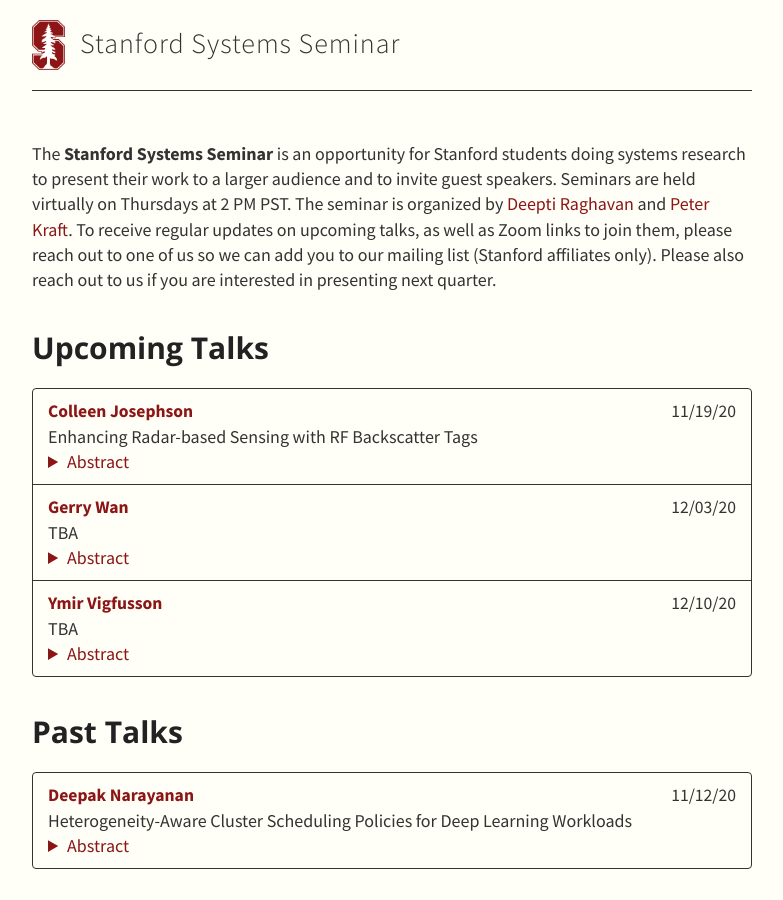
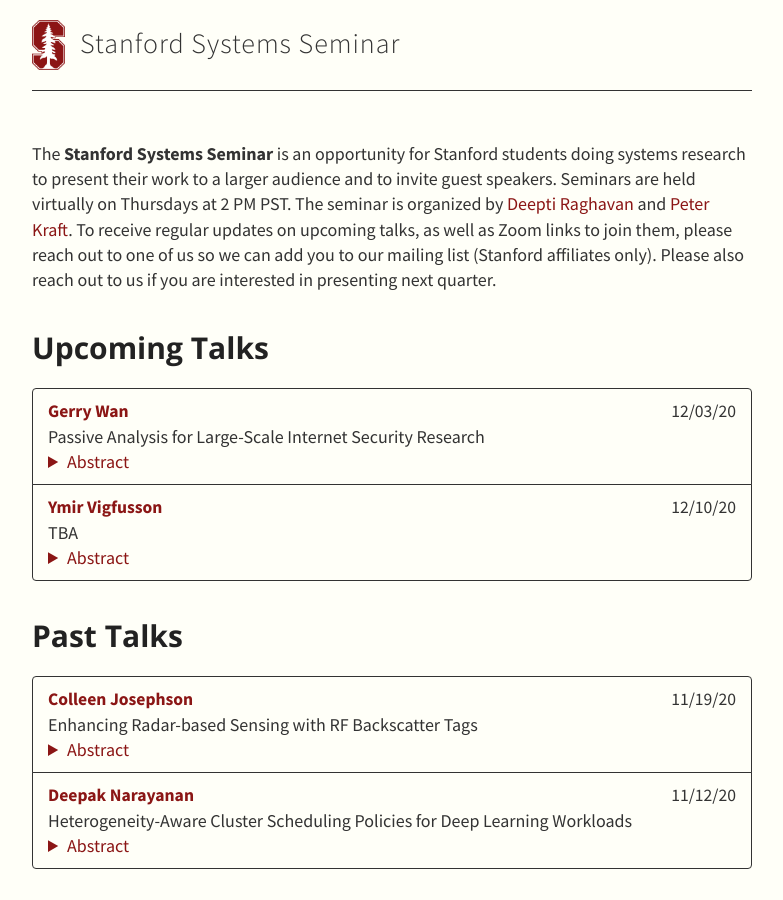
Before and after one commit to stanford-systems-seminar/stanford-systems-seminar.github.io, a Jekyll site: the page built from index.md, in a window 1280 px wide. Shown: the whole page, without its empty margins (248-1031 px from the left). Built offline with Jekyll 4.4.1, drawn with Linux system fonts in a browser that asks for light colours; some of the changed text lies outside the part shown.

Commit message:
Update talks

```diff
--- a/_data/talks.yml
+++ b/_data/talks.yml
@@ -1,4 +1,15 @@
 - type: Upcoming Talks
+  members:
+    - speaker: Gerry Wan
+      date: 12/03/20
+      title: "Passive Analysis for Large-Scale Internet Security Research"
+      abstract: "Security researchers depend on visibility into large volumes of network traffic in order to answer questions about security recommendations, new protocols, malware, and more. However, as traffic speeds increase to 100GbE and beyond, network data from large ISPs or enterprise networks is becoming more difficult to obtain and analyze. Historically, traffic analysis has been restricted to small networks due to the performance limitations of current tools. However, recent advances in x86 servers, NICs, and fast packet I/O libraries like DPDK and PF_RING show potential for performing passive analysis on high-speed traffic. I will present our work in progress on building a framework for high-speed passive analysis on a single server. Our goal is to allow users to subscribe to subsets of reassembled application-layer data (e.g., all TLS handshakes to Netflix), and automate many of the mechanical aspects of collecting network data, including implementing filters, reconstructing TCP streams at high speeds, and load balancing packet processing across cores."
+    - speaker: Ymir Vigfusson
+      date: 12/10/20
+      title: "TBA"
+      abstract: "TBA"
+      website: https://ymsir.com/index.html
+- type: Past Talks
   members:
     - speaker: Colleen Josephson
       date: 11/19/20
@@ -9,17 +20,6 @@ tags with commodity UWB radar to cooperatively detect and identify objects in re
 environments without line-of-sight, the return amplitude of our backscatter tags can be 100-10,000x larger than the strongest noise signal. I will also present two example applications we implemented to demonstrate the potential of our system: soil moisture
 sensing and respiration monitoring."
       website: https://cjosephson.net/
-    - speaker: Gerry Wan
-      date: 12/03/20
-      title: "TBA"
-      abstract: "TBA"
-    - speaker: Ymir Vigfusson
-      date: 12/10/20
-      title: "TBA"
-      abstract: "TBA"
-      website: https://ymsir.com/index.html
-- type: Past Talks
-  members:
     - speaker: Deepak Narayanan
       date: 11/12/20
       title: "Heterogeneity-Aware Cluster Scheduling Policies for Deep Learning Workloads"
```
